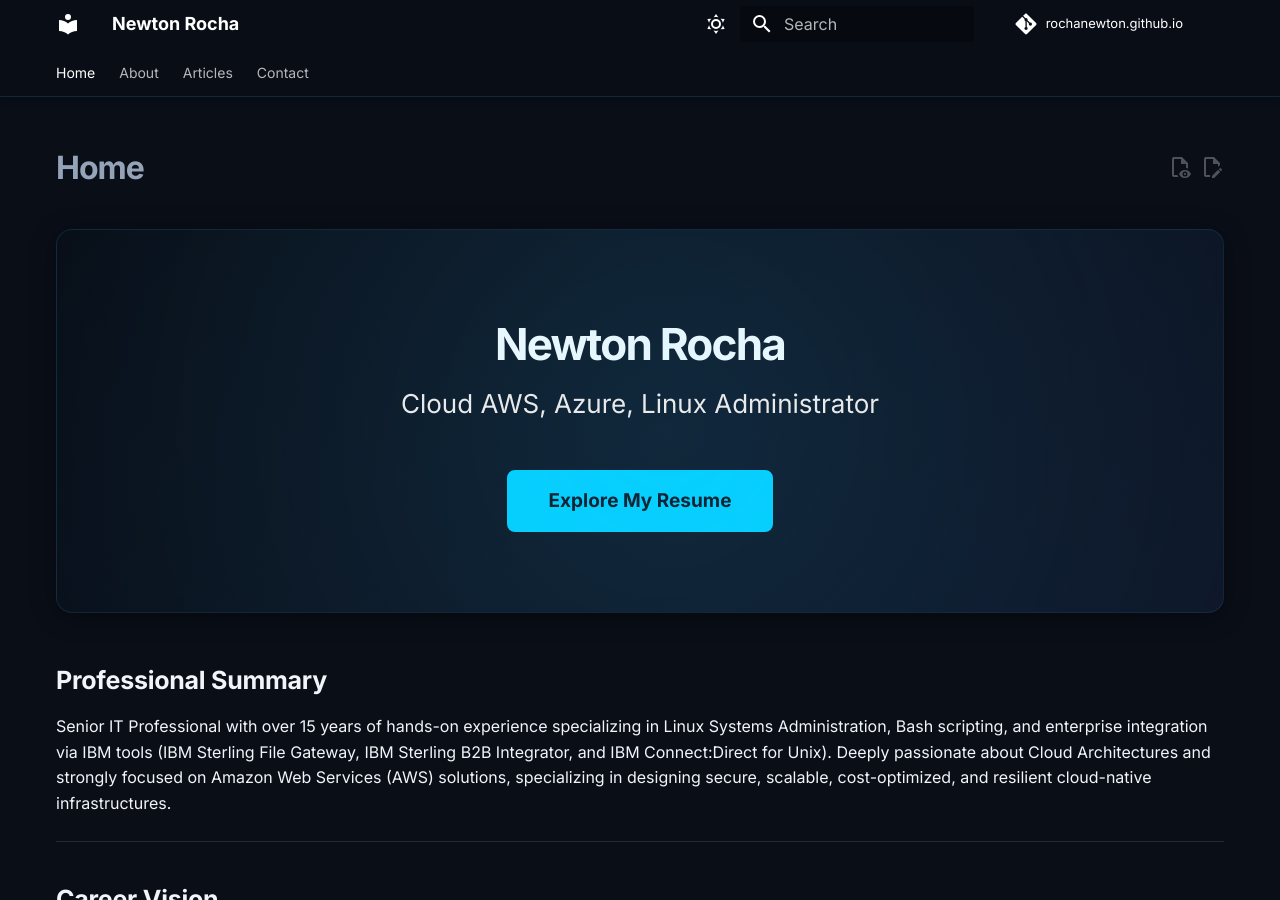
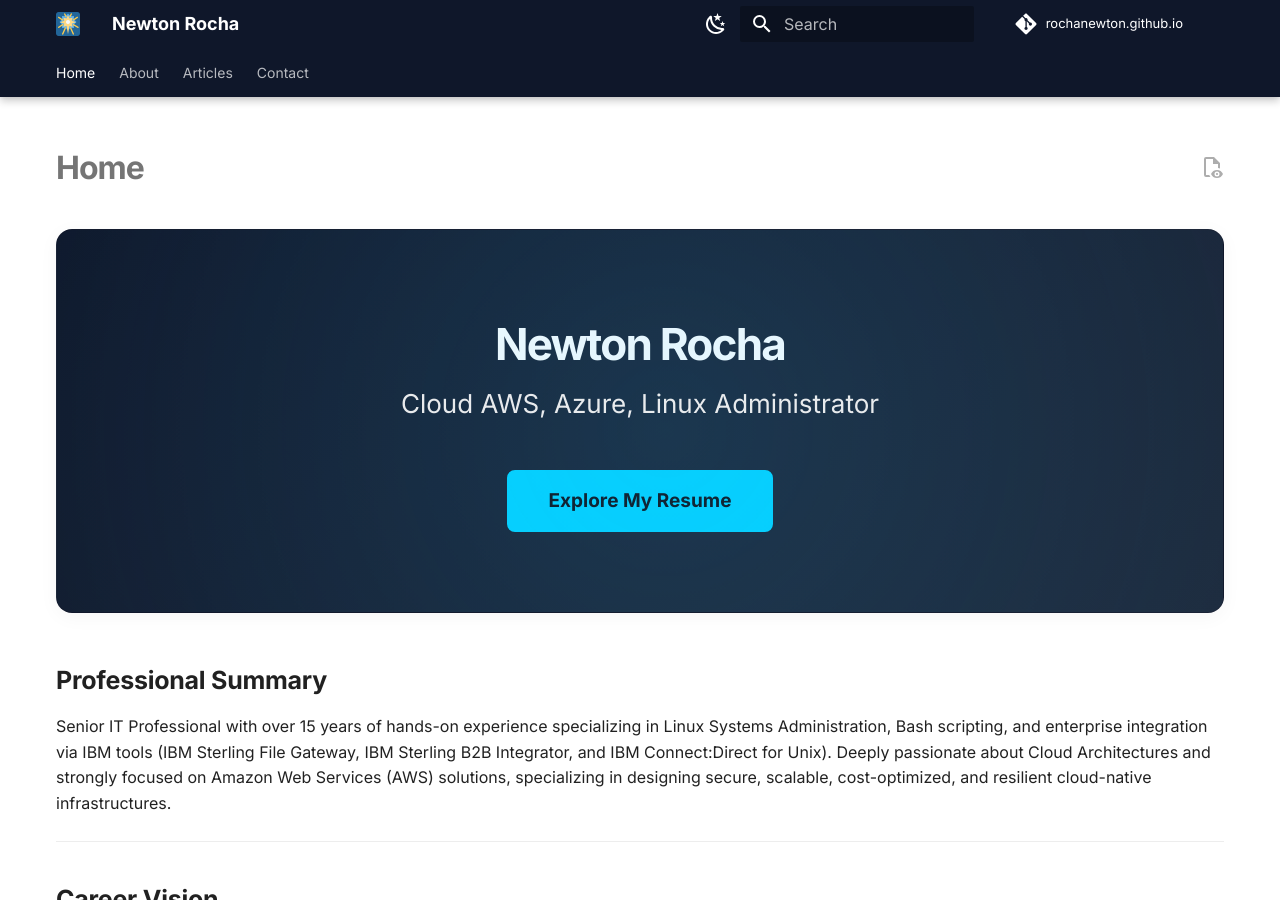
Before and after one commit to rochanewton/rochanewton.github.io, an MkDocs documentation site: the page built from docs/index.md, in a window 1280 px wide and 900 px high. Built offline with MkDocs 1.6.1 and Material for MkDocs 9.7.7, drawn with Linux system fonts in a browser that asks for light colours; comment, search, counter and statistics services are not loaded.

Commit message:
chore: optimize mkdocs config with SEO, cache, and theme sync

```diff
--- a/mkdocs.yml
+++ b/mkdocs.yml
@@ -7,23 +7,27 @@ repo_name: rochanewton.github.io
 
 theme:
   name: material
+  favicon: images/favicon.ico
+  logo: images/logo.png
   language: en
   font:
     text: Inter
     code: JetBrains Mono
   palette:
-    - scheme: slate
+    - media: "(prefers-color-scheme: light)"
+      scheme: default
+      primary: indigo
+      accent: cyan
+      toggle:
+        icon: material/weather-night
+        name: Switch to dark mode
+    - media: "(prefers-color-scheme: dark)"
+      scheme: slate
       primary: indigo
       accent: cyan
       toggle:
         icon: material/weather-sunny
-        name: Light mode
-    - scheme: default
-      primary: indigo
-      accent: cyan
-      toggle:
-        icon: material/weather-night
-        name: Dark mode
+        name: Switch to light mode
   features:
     - navigation.instant
     - navigation.instant.progress
@@ -36,10 +40,10 @@ theme:
     - search.highlight
     - search.suggest
     - content.code.copy
-    - content.action.edit
     - content.action.view
 
 plugins:
+  - social
   - search
   - tags
   - blog:
--- a/requirements.txt
+++ b/requirements.txt
@@ -4,3 +4,5 @@ mkdocs-git-revision-date-localized-plugin==1.5.3
 mkdocs-rss-plugin==1.19.0
 mkdocs-mermaid2-plugin==1.2.3
 pymdown-extensions==10.21.3
+pillow>=10.0.0
+cairosvg>=2.7.0
```
Also changed, not shown: docs/images/favicon.ico (added), docs/images/logo.png (added), 1 other file.
